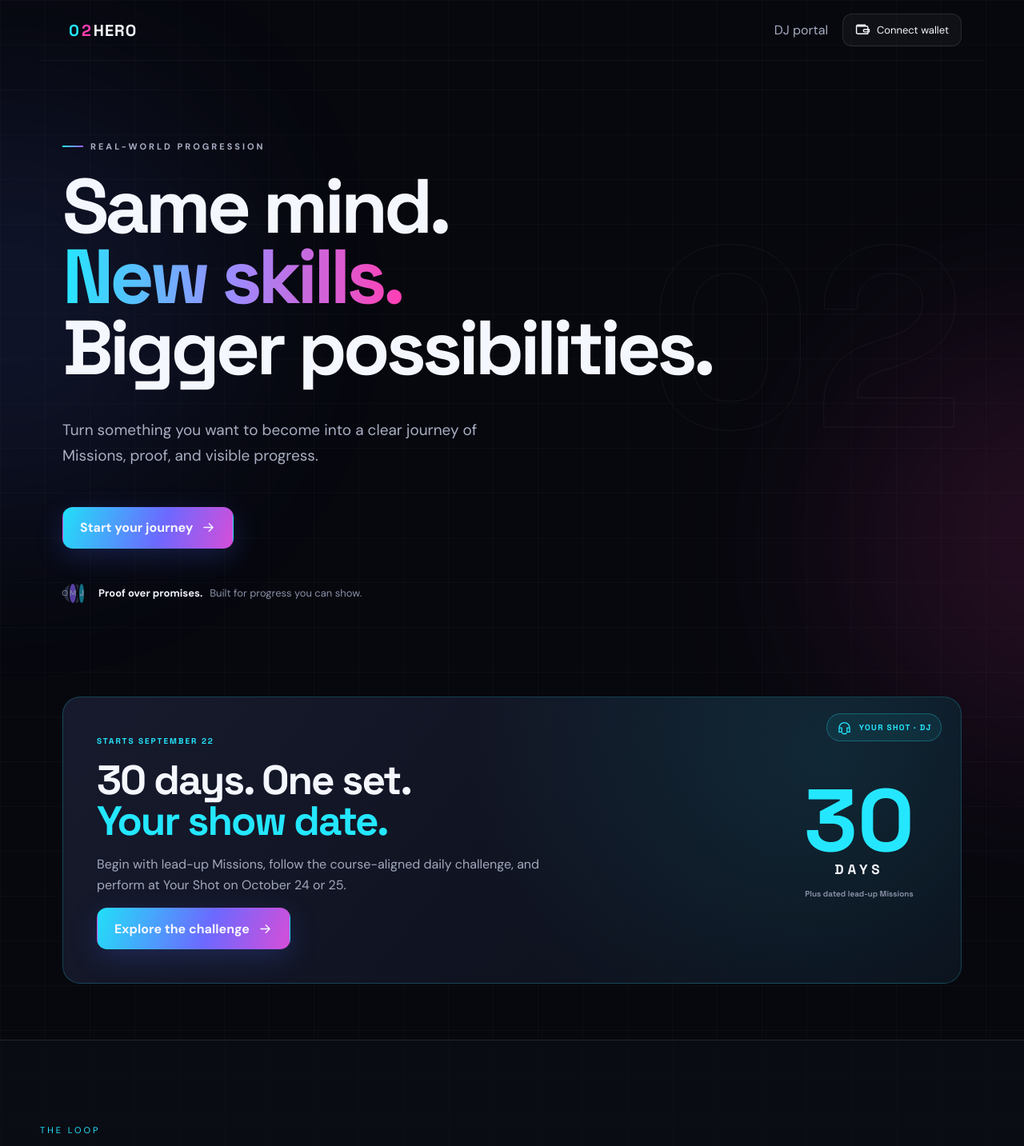
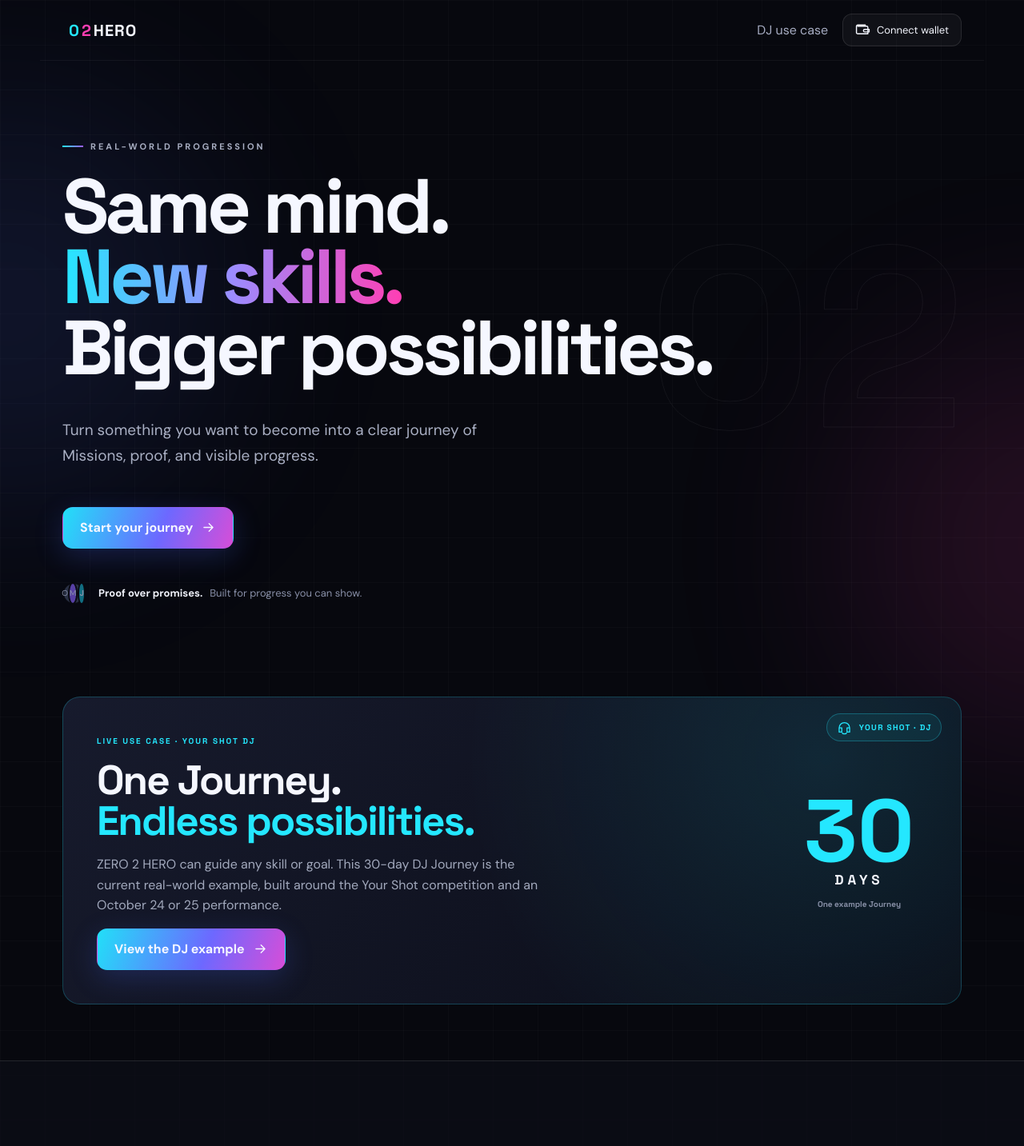
Before and after one commit to AvaEdge617/Zero2HeroMain, a React (Vite) app: page / in a window 1280 px wide. Shown: the top 1433 px of the page at 80% size. Built offline with nearby package versions, Linux system fonts and the light colour scheme.

Commit message:
Clarify ZERO 2 HERO branding and DJ use case

```diff
--- a/src/App.tsx
+++ b/src/App.tsx
@@ -77,7 +77,7 @@
 
   return <div className="app-shell">
     <div className="ambient ambient-a" /><div className="ambient ambient-b" />
-    <header className="topbar"><Brand /><nav><button className="nav-link" onClick={() => { location.hash = 'portal'; setView('portal') }}>DJ portal</button>{active && <button className="nav-link" onClick={() => openExisting(active.id)}>My journey</button>}<WalletButton wallet={wallet} connect={connect} /></nav></header>
+    <header className="topbar"><Brand /><nav><button className="nav-link" onClick={previewChallenge}>DJ use case</button>{view === 'challenge' && <button className="nav-link" onClick={() => { location.hash = 'portal'; setView('portal') }}>Class portal</button>}{active && <button className="nav-link" onClick={() => openExisting(active.id)}>My journey</button>}<WalletButton wallet={wallet} connect={connect} /></nav></header>
     <main>
       {view === 'landing' && <Landing start={start} challenge={previewChallenge} active={active} openExisting={openExisting} />}
       {view === 'challenge' && <ChallengePreview begin={beginChallenge} alreadyStarted={journeys.some((journey) => journey.templateId === DJ_CHALLENGE_ID)} />}
@@ -111,7 +111,7 @@
       <div className="hero-actions"><button className="primary" onClick={start}>Start your journey <Icon name="arrow" /></button>{active && <button className="secondary" onClick={() => openExisting(active.id)}>Continue journey</button>}</div>
       <div className="microproof"><span className="faces">O <i>M</i> <b>J</b></span><strong>Proof over promises.</strong> Built for progress you can show.</div>
     </section>
-    <section className="challenge-feature"><div className="challenge-feature-inner"><DjBadge /><div><small>STARTS SEPTEMBER 22</small><h2>30 days. One set.<br /><em>Your show date.</em></h2><p>Begin with lead-up Missions, follow the course-aligned daily challenge, and perform at Your Shot on October 24 or 25.</p><button className="primary" onClick={challenge}>Explore the challenge <Icon name="arrow" /></button></div><div className="challenge-count"><strong>30</strong><span>DAYS</span><small>Plus dated lead-up Missions</small></div></div></section>
+    <section className="challenge-feature"><div className="challenge-feature-inner"><DjBadge /><div><small>LIVE USE CASE · YOUR SHOT DJ</small><h2>One Journey.<br /><em>Endless possibilities.</em></h2><p>ZERO 2 HERO can guide any skill or goal. This 30-day DJ Journey is the current real-world example, built around the Your Shot competition and an October 24 or 25 performance.</p><button className="primary" onClick={challenge}>View the DJ example <Icon name="arrow" /></button></div><div className="challenge-count"><strong>30</strong><span>DAYS</span><small>One example Journey</small></div></div></section>
     <section className="loop-section">
       <div className="section-head"><span>THE LOOP</span><h2>Your ambition becomes<br /><em>the next clear move.</em></h2></div>
       <div className="loop-grid">
--- a/src/Portal.tsx
+++ b/src/Portal.tsx
@@ -16,7 +16,7 @@
   if (!account) return <PortalLogin state={state} setState={setState} login={setAccountId} back={back} />
   if (account.mustChangePassword) return <FirstLoginSetup account={account} finish={(password, pin) => setState({ ...state, accounts: state.accounts.map((item) => item.id === account.id ? { ...item, password, securityPin: pin, mustChangePassword: false } : item) })} logout={() => setAccountId(null)} />
   return <section className="portal-shell">
-    <header className="portal-head"><button className="portal-wordmark" onClick={back}><span>0→H</span><b>YOUR SHOT PORTAL</b></button><nav><button className={page === 'companion' ? 'active' : ''} onClick={() => setPage('companion')}>Class companion</button><button className={page === 'feed' ? 'active' : ''} onClick={() => setPage('feed')}>Recording feed</button><button className={page === 'chat' ? 'active' : ''} onClick={() => setPage('chat')}>Live chat</button>{account.role === 'founder' && <button className={page === 'members' ? 'active' : ''} onClick={() => setPage('members')}>Founder <i>{state.accounts.filter((item) => item.status === 'pending').length + state.resetRequests.filter((item) => item.status === 'pending').length}</i></button>}</nav><div className="portal-profile"><span>{account.displayName.slice(0, 2).toUpperCase()}</span><div><b>{account.displayName}</b><small>{account.role}</small></div><button onClick={() => setAccountId(null)}>Log out</button></div></header>
+    <header className="portal-head"><button className="portal-wordmark" onClick={back}><span>ZERO 2 HERO</span><b>YOUR SHOT PORTAL</b></button><nav><button className={page === 'companion' ? 'active' : ''} onClick={() => setPage('companion')}>Class companion</button><button className={page === 'feed' ? 'active' : ''} onClick={() => setPage('feed')}>Recording feed</button><button className={page === 'chat' ? 'active' : ''} onClick={() => setPage('chat')}>Live chat</button>{account.role === 'founder' && <button className={page === 'members' ? 'active' : ''} onClick={() => setPage('members')}>Founder <i>{state.accounts.filter((item) => item.status === 'pending').length + state.resetRequests.filter((item) => item.status === 'pending').length}</i></button>}</nav><div className="portal-profile"><span>{account.displayName.slice(0, 2).toUpperCase()}</span><div><b>{account.displayName}</b><small>{account.role}</small></div><button onClick={() => setAccountId(null)}>Log out</button></div></header>
     <main className="portal-main">
       {page === 'companion' && <ClassCompanion account={account} state={state} setState={setState} notify={setNotice} />}
       {page === 'feed' && <RecordingFeed state={state} setState={setState} account={account} notify={setNotice} />}
```
Also changed, not shown: 2 other files (tests, documents, lock files or other folders).
